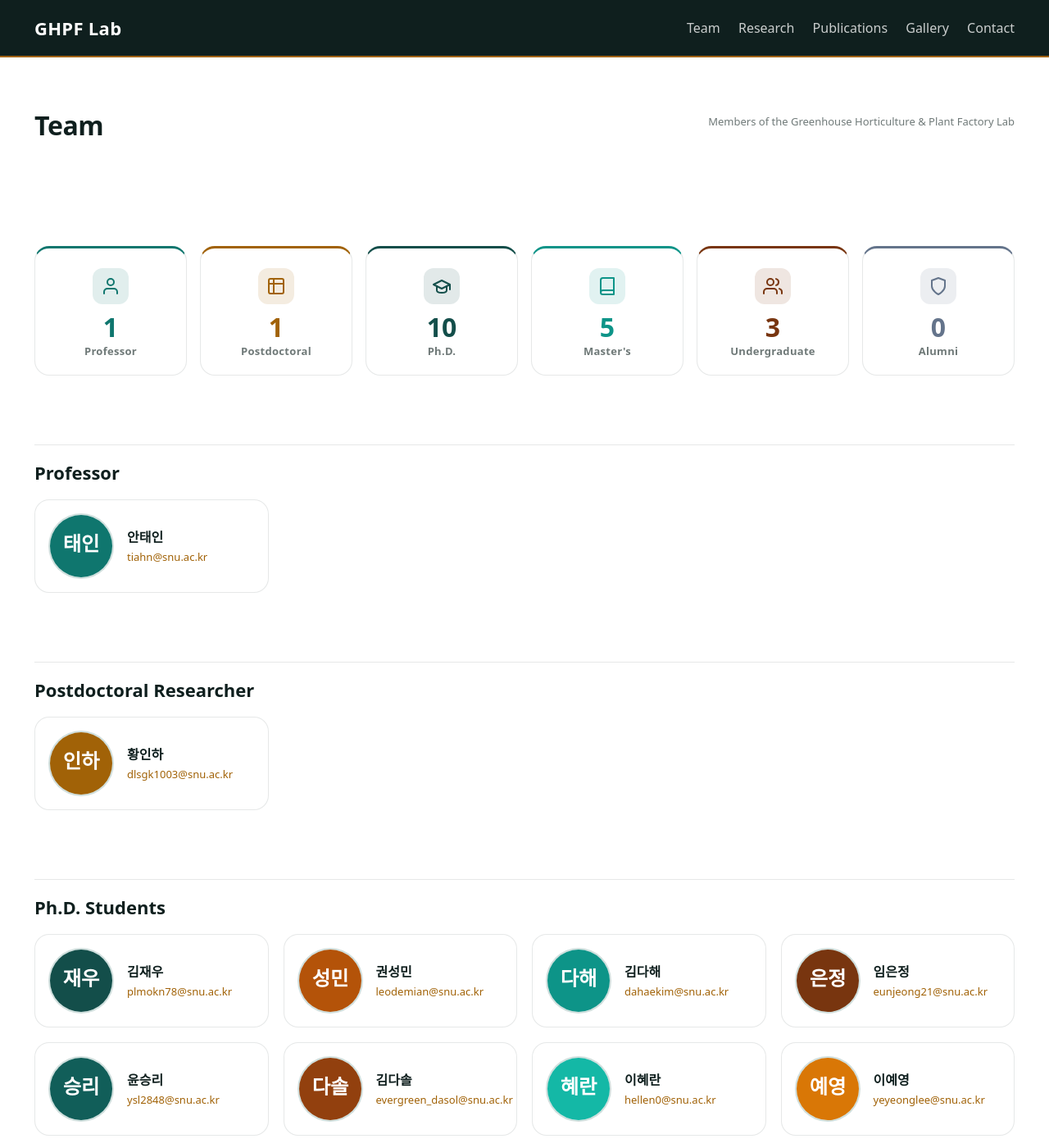
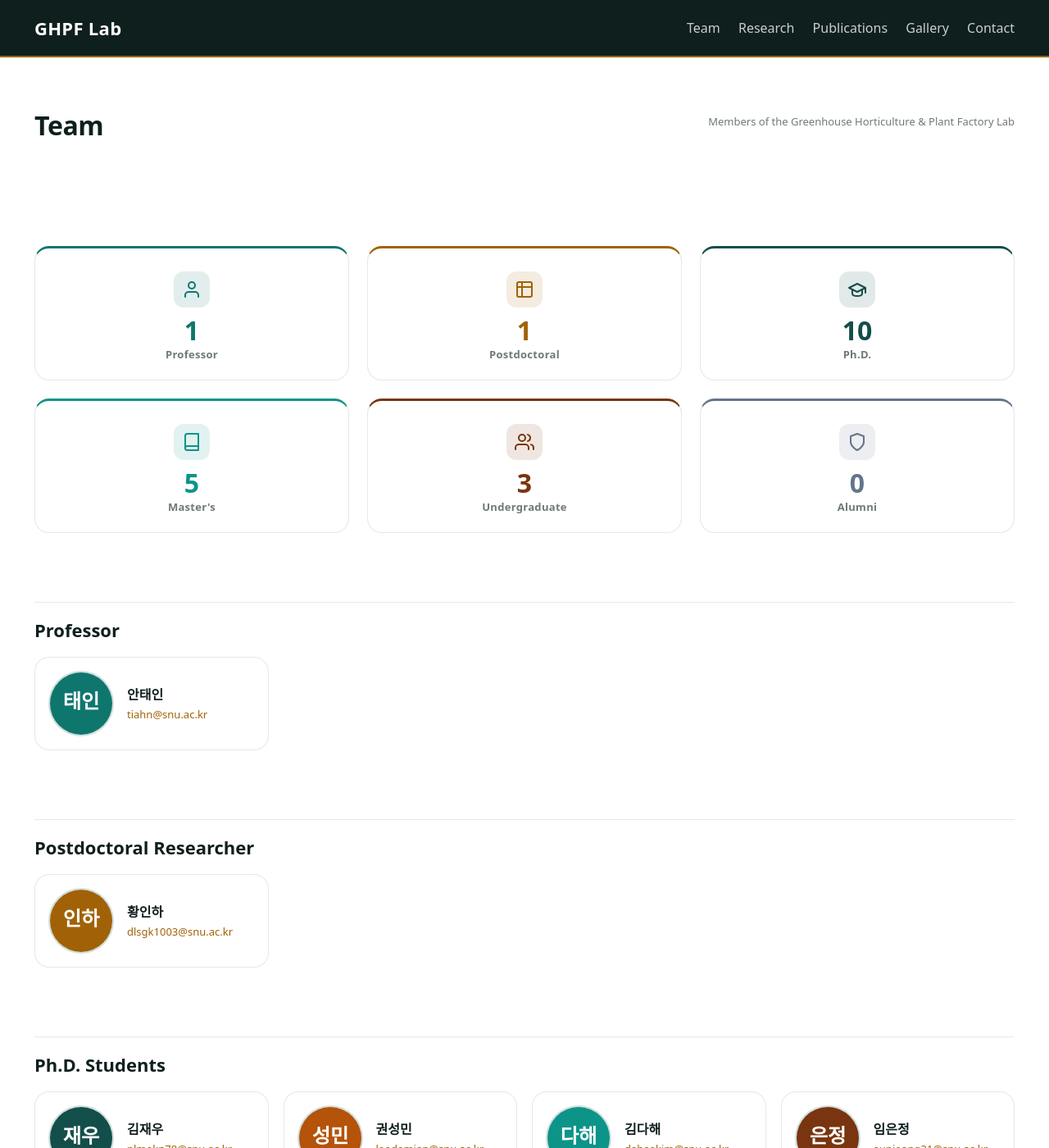
Before and after one commit to evergreendasol/Trial-2-lab-web, a Jekyll site: the page built from team.md, in a window 1280 px wide and 1400 px high. Shown: the whole window at 82% size. Built offline with Jekyll 4.4.1, drawn with Linux system fonts in a browser that asks for light colours.

Commit message:
Widen summary card grid to 3-column layout with more spacing
- 3 columns x 2 rows instead of cramped 6-column single row
- Gap increased from 16px to 22px, card padding increased
- Cards have more breathing room and are easier to read

https://claude.ai/code/session_01TmRjvzfDazRavAh5211o6j

```diff
--- a/assets/css/site.css
+++ b/assets/css/site.css
@@ -409,8 +409,8 @@ a:hover{color:var(--accent)}
    ========================= */
 .team-summary-grid{
   display:grid;
-  grid-template-columns:repeat(6,1fr);
-  gap:16px;
+  grid-template-columns:repeat(3,1fr);
+  gap:22px;
 }
 
 .team-summary-card{
@@ -420,7 +420,7 @@ a:hover{color:var(--accent)}
   text-align:center;
   text-decoration:none;
   color:var(--text);
-  padding:24px 14px 20px;
+  padding:28px 18px 22px;
   border-radius:18px;
   background:var(--panel);
   border:1px solid var(--line);
@@ -464,10 +464,10 @@ a:hover{color:var(--accent)}
 }
 
 @media (max-width:900px){
-  .team-summary-grid{grid-template-columns:repeat(3,1fr)}
+  .team-summary-grid{grid-template-columns:repeat(3,1fr);gap:16px}
 }
 @media (max-width:500px){
-  .team-summary-grid{grid-template-columns:repeat(2,1fr)}
+  .team-summary-grid{grid-template-columns:repeat(2,1fr);gap:12px}
   .team-summary-card{padding:18px 10px 16px}
   .team-summary-card__count{font-size:26px}
 }
```
